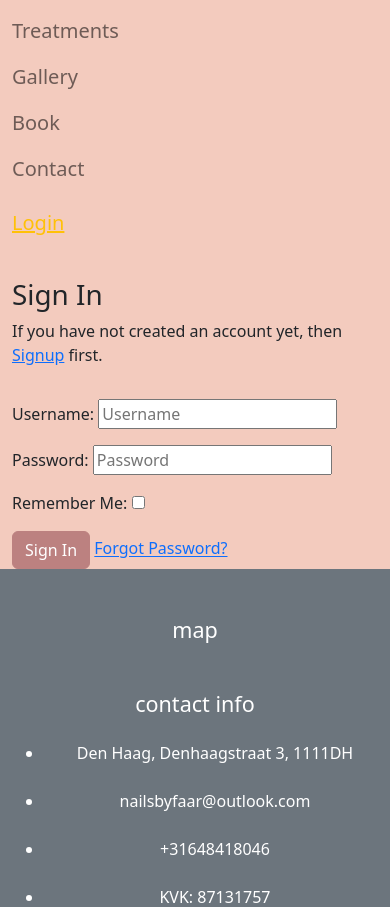
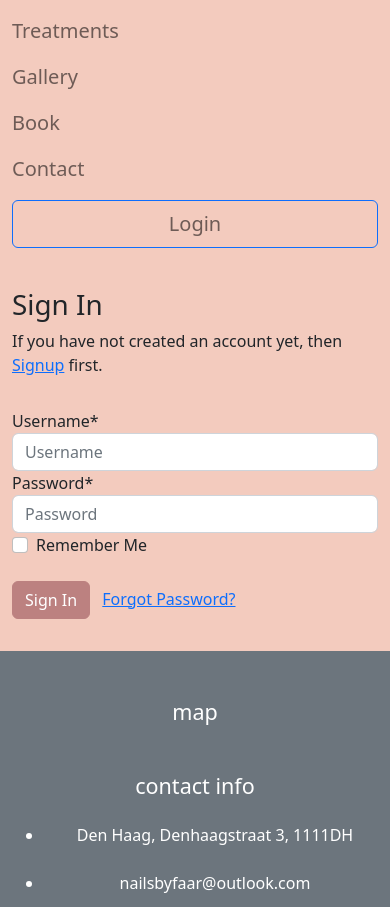
Before and after one commit to DOdrums/PortfolioProjectFour, a Django app: page /accounts/login/ in a window 390 px wide, after a click that opens the changed part. Shown: the part 188-1095 px from the top of the page. Run offline with Django 3.2, Linux system fonts and the light colour scheme; some libraries are stand-ins or nearby versions.

Commit message:
Add crispy package to app and use it to style login forms

```diff
--- a/nailsbyfaar/settings.py
+++ b/nailsbyfaar/settings.py
@@ -56,6 +56,7 @@ INSTALLED_APPS = [
     'fontawesomefree',
     'django.contrib.staticfiles',
     'cloudinary',
+    'crispy_forms',
     'salon',
 ]
 
@@ -63,6 +64,8 @@ SITE_ID = 1
 
 LOGIN_REDIRECT_URL = '/'
 LOGOUT_REDIRECT_URL = '/'
+
+CRISPY_TEMPLATE_PACK = 'bootstrap4'
 
 MIDDLEWARE = [
     'django.middleware.security.SecurityMiddleware',
--- a/requirements.txt
+++ b/requirements.txt
@@ -4,6 +4,7 @@ dj-database-url==1.0.0
 dj3-cloudinary-storage==0.0.6
 Django==3.2.15
 django-allauth==0.51.0
+django-crispy-forms==1.14.0
 fontawesomefree==6.2.0
 gunicorn==20.1.0
 oauthlib==3.2.1
--- a/templates/account/login.html
+++ b/templates/account/login.html
@@ -1,12 +1,12 @@
 {% extends "base.html" %}
 
 {% load i18n %}
-{% load account socialaccount %}
+{% load crispy_forms_tags %}
 
 {% block head_title %}{% trans "Sign In" %}{% endblock %}
 
 {% block content %}
-<div class="container">
+<div class="container mt-md-5 my-2">
   <div class="row">
     <div class="col-md-8 mt-3 offset-md-2">
 
@@ -21,12 +21,15 @@
     <div class="col-md-8 mt-3 offset-md-2">
       <form class="login" method="POST" action="{% url 'account_login' %}">
         {% csrf_token %}
-        {{ form.as_p }}
+        {{ form|crispy }}
         {% if redirect_field_value %}
         <input type="hidden" name="{{ redirect_field_name }}" value="{{ redirect_field_value }}" />
         {% endif %}
-        <button class="btn btn-secondary btn-card" type="submit">{% trans "Sign In" %}</button>
-        <a class="button secondaryAction" href="{% url 'account_reset_password' %}">{% trans "Forgot Password?" %}</a>
+        <div class="my-4">
+          <button class="btn btn-secondary btn-card" type="submit">{% trans "Sign In" %}</button>
+          <a class="button secondaryAction ms-2"
+            href="{% url 'account_reset_password' %}">{% trans "Forgot Password?" %}</a>
+        </div>
       </form>
     </div>
   </div>
--- a/templates/account/signup.html
+++ b/templates/account/signup.html
@@ -1,6 +1,7 @@
 {% extends "base.html" %}
 
 {% load i18n %}
+{% load crispy_forms_tags %}
 
 {% block head_title %}{% trans "Signup" %}{% endblock %}
 
@@ -19,11 +20,11 @@
     <div class="col-md-8 mt-3 offset-md-2">
       <form class="signup" id="signup_form" method="post" action="{% url 'account_signup' %}">
         {% csrf_token %}
-        {{ form.as_p }}
+        {{ form|crispy }}
         {% if redirect_field_value %}
         <input type="hidden" name="{{ redirect_field_name }}" value="{{ redirect_field_value }}" />
         {% endif %}
-        <button type="submit" class="btn btn-secondary btn-card">{% trans "Sign Up" %} &raquo;</button>
+        <button type="submit" class="btn btn-secondary btn-card my-4">{% trans "Sign Up" %} &raquo;</button>
       </form>
     </div>
   </div>
--- a/templates/base.html
+++ b/templates/base.html
@@ -56,12 +56,11 @@
                         {% if user.is_authenticated %}
                         <li class="na-item ">
                             <a href="{% url 'account_logout' %}"
-                                class="nav-link fs-5 text-warning text-decoration-underline">Logout</a>
+                                class="nav-link fs-5 btn btn-outline-primary">Logout</a>
                         </li>
                         {% else %}
                         <li class="na-item">
-                            <a href="{% url 'account_login' %}"
-                                class="nav-link fs-5 text-warning text-decoration-underline">Login</a>
+                            <a href="{% url 'account_login' %}" class="nav-link fs-5 btn btn-outline-primary">Login</a>
                         </li>
                         {% endif %}
                     </ul>
```
Also changed, not shown: templates/account/logout.html (+10 -3 lines), db.sqlite3.
